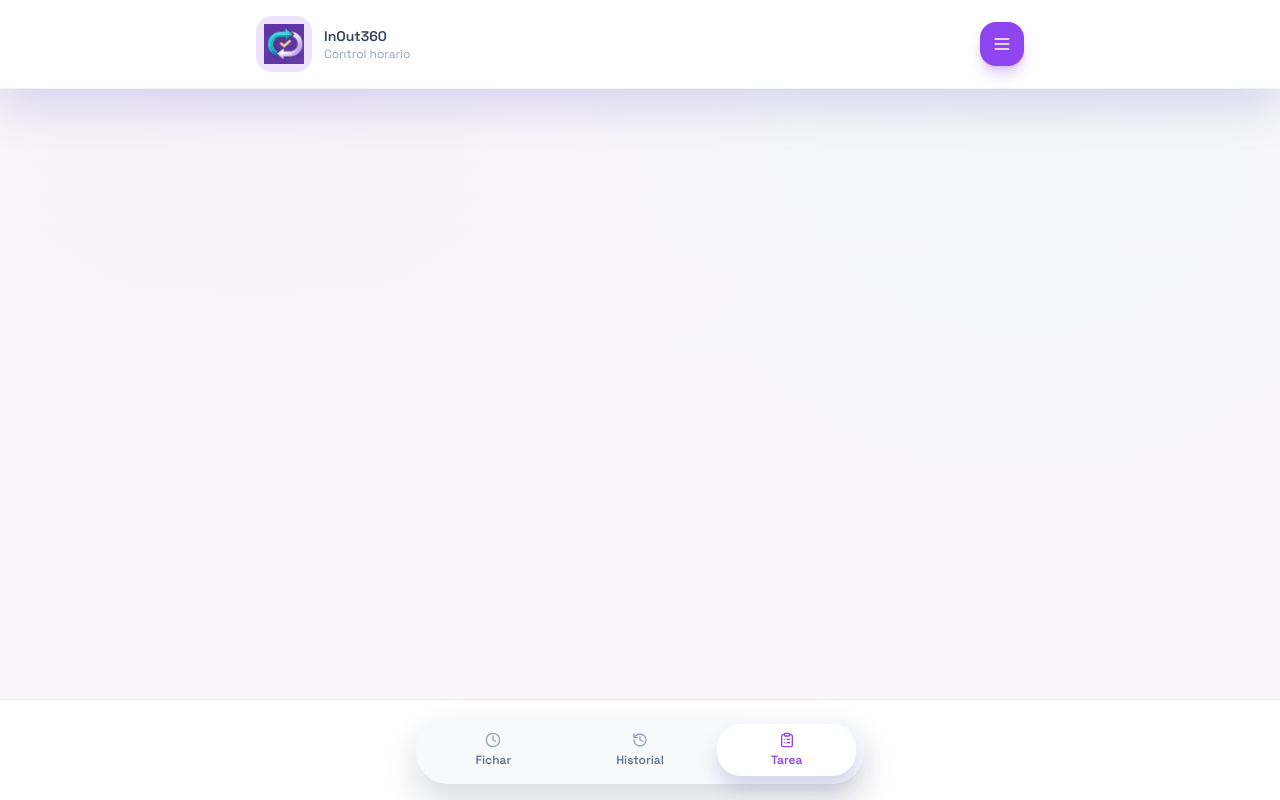
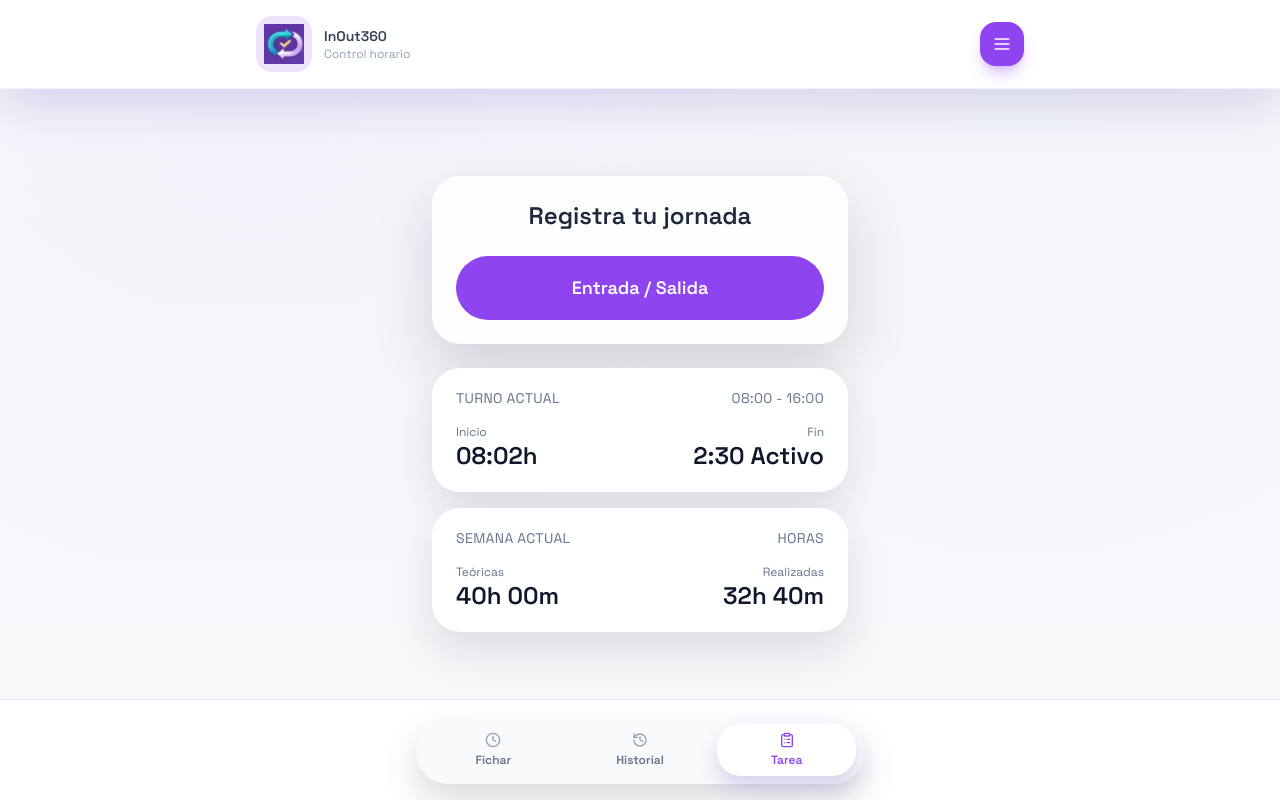
Before and after one commit to blascouson/app-falsa-shadcn, a React (Vite) app: page / in a window 1280 px wide. Built offline with nearby package versions, Linux system fonts and the light colour scheme; a web font is replaced by a local one.

Commit message:
Inicializacion

```diff
--- a/src/App.tsx
+++ b/src/App.tsx
@@ -1,5 +1,6 @@
 import { useState } from "react";
 import { ClipboardList, Clock4, History, Menu } from "lucide-react";
+import { Button } from "./components/ui/button";
 import logoIcon from "./assets/icono_inout360.jpg";
 
 type BottomNavId = "panel" | "historial" | "tareas";
@@ -38,7 +39,48 @@ export default function App() {
         </div>
       </nav>
 
-      <main className="mx-auto w-full max-w-md px-4 pt-44 pb-32" />
+      <main className="mx-auto w-full max-w-md px-4 pt-44 pb-32">
+        <div className="rounded-[28px] bg-white/80 p-6 text-center shadow-[0_25px_60px_rgba(8,8,20,0.15)]">
+          <p className="mb-6 text-2xl font-semibold text-slate-800">Registra tu jornada</p>
+          <Button size="lg" className="h-16 w-full rounded-[32px] text-lg">
+            Entrada / Salida
+          </Button>
+        </div>
+        <div className="mt-6 rounded-[28px] bg-white px-6 py-5 text-slate-900 shadow-[0_18px_40px_rgba(15,23,42,0.12)]">
+          <div className="flex items-center justify-between text-sm uppercase tracking-wide text-slate-500">
+            <span>Turno actual</span>
+            <span>08:00 - 16:00</span>
+          </div>
+          <div className="mt-4 grid grid-cols-2 gap-4">
+            <div>
+              <p className="text-xs text-slate-500">Inicio</p>
+              <p className="text-2xl font-semibold text-slate-900">08:02h</p>
+            </div>
+            <div className="text-right">
+              <p className="text-xs text-slate-500">Fin</p>
+              <p className="text-2xl font-semibold text-slate-900">2:30 Activo</p>
+            </div>
+          </div>
+        </div>
+        <div className="mt-4 rounded-[28px] bg-white px-6 py-5 text-slate-900 shadow-[0_18px_40px_rgba(15,23,42,0.12)]">
+          <div className="flex items-center justify-between text-sm uppercase tracking-wide text-slate-500">
+            <span>Semana actual</span>
+            <span>Horas</span>
+          </div>
+          <div className="mt-4 grid grid-cols-2 gap-4">
+            <div>
+              <p className="text-xs text-slate-500">Teóricas</p>
+              <p className="text-2xl font-semibold text-slate-900">40h 00m</p>
+            </div>
+            <div className="text-right">
+              <p className="text-xs text-slate-500">Realizadas</p>
+              <p className="text-2xl font-semibold text-slate-900">32h 40m</p>
+            </div>
+          </div>
+
+
+        </div>
+      </main>
 
       <nav className="fixed inset-x-0 bottom-0 border-t border-slate-200 bg-white/95 px-4 py-4">
         <div className="mx-auto flex w-full max-w-md gap-2 rounded-[32px] bg-slate-50 p-2 shadow-[0_18px_35px_rgba(15,23,42,0.15)]">
```
Also changed, not shown: 1 other file (tests, documents, lock files or other folders).
